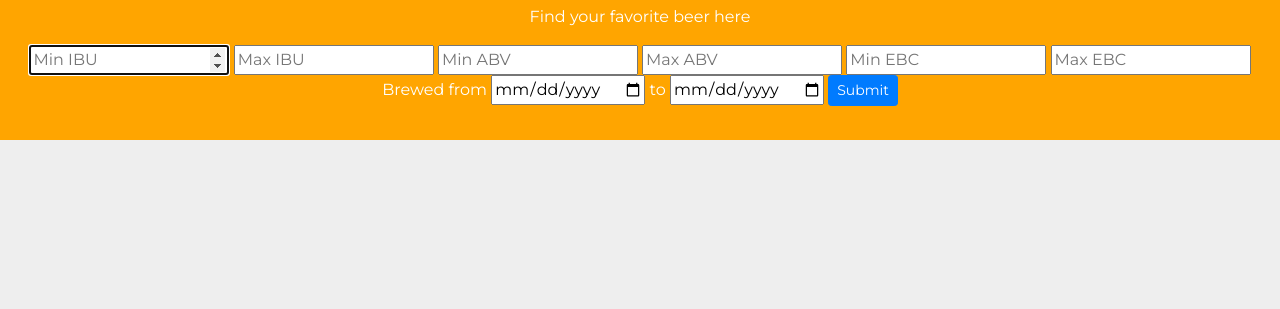
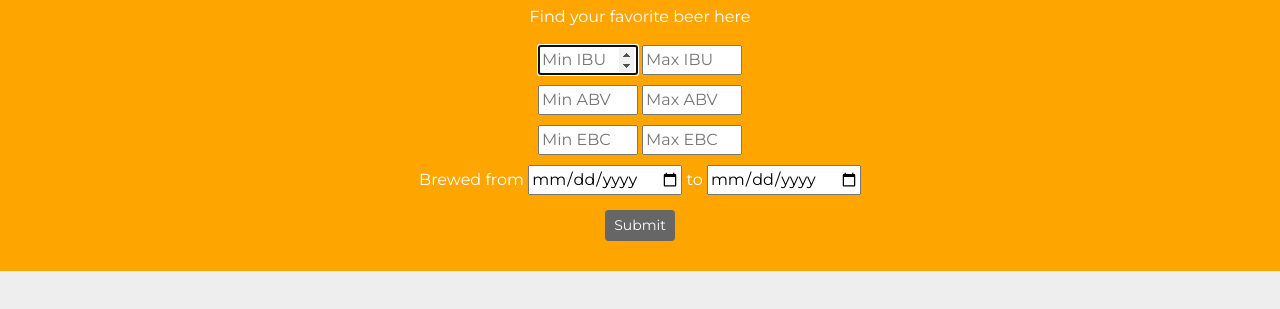
Before and after one commit to okay-lena/beer-bank, a plain HTML site: page advanced-search.html in a window 1280 px wide. Shown: the part 105-414 px from the top of the page. Drawn offline with nearby package versions, Linux system fonts and the light colour scheme; no server answers.

Commit message:
Added adv search styles and link

```diff
--- a/styles/main.css
+++ b/styles/main.css
@@ -51,6 +51,23 @@ header h1 {
 .advancedSearchLink a {
     color: white;
     text-decoration: underline;
+}
+
+.searchIbu, .searchAbv, .searchEbc, .searchBrewedDate {
+    display: block;
+    margin-bottom: 10px;
+}
+
+.advancedSearch input[type=number] {
+    width: 100px;
+}
+
+.advancedSearch .btn {
+    background-color: #666;
+    border-color: #666;
+    color: #fff;
+    display: block;
+    margin: auto;
 }
 
 .container {
```
Also changed, not shown: index.html (+1 -0 lines).
